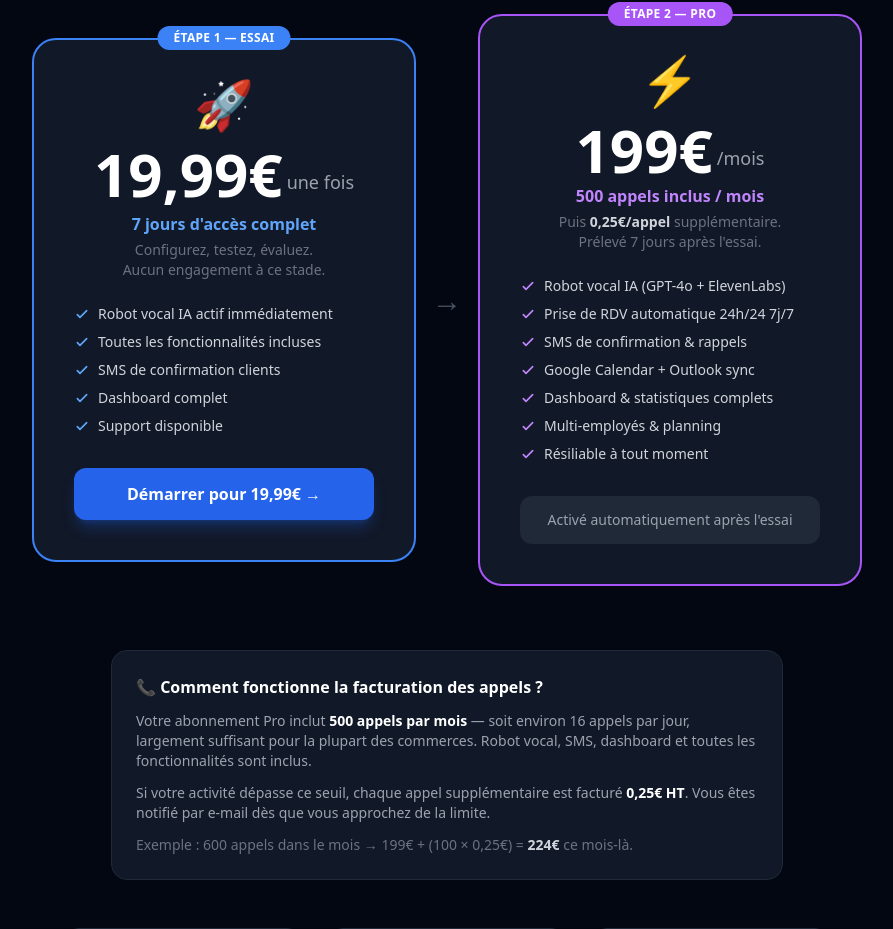
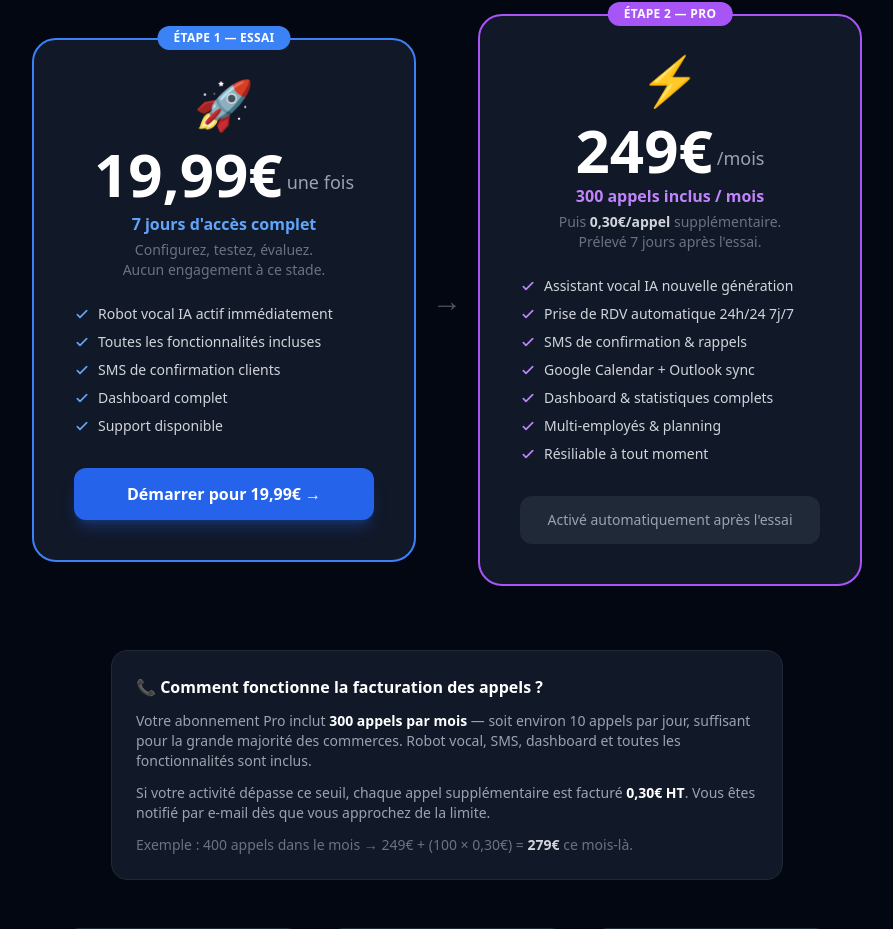
Before and after one commit to Thano02/assistantai, a FastAPI app: page /pricing in a window 1280 px wide. Shown: the part 302-1231 px from the top of the page, without its empty margins (193-1086 px from the left). Run offline with FastAPI, Linux system fonts and the light colour scheme; parts of the project's set-up code (start-up, migrations or seed data) failed here and were passed over; some libraries are stand-ins or nearby versions.

Commit message:
Update pricing: 249€/month, 300 calls included, 0.30€ overage
- pricing.html: 199€→249€, 500→300 calls, 0.25→0.30€, remove GPT-4o mention
- billing.html: 199€→249€
- cgv.html: all prices updated
- politique-confidentialite.html: replace OpenAI with ElevenLabs ConvAI + Anthropic
- superadmin.py: 500→300 included calls, 0.25→0.30 overage rate
- config.py: plan_prices 199→249

Co-Authored-By: Claude Sonnet 4.6 <noreply@anthropic.com>

```diff
--- a/config.py
+++ b/config.py
@@ -58,7 +58,7 @@ class Settings:
     admin_api_key: str = os.getenv("ADMIN_API_KEY", "")
 
     # ── Tarifs des plans ─────────────────────────────────────────────────────
-    plan_prices: dict = {"starter": 199.0, "pro": 199.0, "enterprise": 199.0}
+    plan_prices: dict = {"starter": 249.0, "pro": 249.0, "enterprise": 249.0}
 
     # ── Coûts API approximatifs (en EUR) ─────────────────────────────────────
     cost_gpt4o_input_per_1k: float = 0.0046     # ~$0.005 / 1k tokens
--- a/routers/superadmin.py
+++ b/routers/superadmin.py
@@ -85,9 +85,9 @@ def superadmin_business_detail(request: Request, bid: int, admin_id: int = Depen
             func.extract("year", UsageLog.created_at) == now.year,
         ).scalar() or 0
 
-        included_calls = 500
+        included_calls = 300
         overage_calls = max(0, monthly_calls - included_calls)
-        overage_eur = round(overage_calls * 0.25, 2)
+        overage_eur = round(overage_calls * 0.30, 2)
 
         return templates.TemplateResponse(
             "superadmin/business_detail.html",
--- a/templates/pricing.html
+++ b/templates/pricing.html
@@ -58,14 +58,14 @@
         </div>
         <div class="text-5xl mb-4">⚡</div>
         <div class="flex items-end justify-center gap-1 mb-1">
-          <span class="text-6xl font-extrabold text-white">199€</span>
+          <span class="text-6xl font-extrabold text-white">249€</span>
           <span class="text-gray-400 text-lg mb-2">/mois</span>
         </div>
-        <p class="text-purple-400 font-semibold mb-1">500 appels inclus / mois</p>
-        <p class="text-sm text-gray-500 mb-6">Puis <span class="text-gray-300 font-semibold">0,25€/appel</span> supplémentaire.<br>Prélevé 7 jours après l'essai.</p>
+        <p class="text-purple-400 font-semibold mb-1">300 appels inclus / mois</p>
+        <p class="text-sm text-gray-500 mb-6">Puis <span class="text-gray-300 font-semibold">0,30€/appel</span> supplémentaire.<br>Prélevé 7 jours après l'essai.</p>
         <ul class="space-y-2 text-left mb-8">
           {% for f in [
-            "Robot vocal IA (GPT-4o + ElevenLabs)",
+            "Assistant vocal IA nouvelle génération",
             "Prise de RDV automatique 24h/24 7j/7",
             "SMS de confirmation & rappels",
             "Google Calendar + Outlook sync",
@@ -92,13 +92,13 @@
     <div class="bg-gray-900 border border-gray-800 rounded-2xl p-6 max-w-2xl mx-auto mb-12 text-left">
       <h3 class="text-white font-semibold mb-3">📞 Comment fonctionne la facturation des appels ?</h3>
       <p class="text-sm text-gray-400 mb-3">
-        Votre abonnement Pro inclut <strong class="text-white">500 appels par mois</strong> — soit environ 16 appels par jour, largement suffisant pour la plupart des commerces. Robot vocal, SMS, dashboard et toutes les fonctionnalités sont inclus.
+        Votre abonnement Pro inclut <strong class="text-white">300 appels par mois</strong> — soit environ 10 appels par jour, suffisant pour la grande majorité des commerces. Robot vocal, SMS, dashboard et toutes les fonctionnalités sont inclus.
       </p>
       <p class="text-sm text-gray-400 mb-3">
-        Si votre activité dépasse ce seuil, chaque appel supplémentaire est facturé <strong class="text-white">0,25€ HT</strong>. Vous êtes notifié par e-mail dès que vous approchez de la limite.
+        Si votre activité dépasse ce seuil, chaque appel supplémentaire est facturé <strong class="text-white">0,30€ HT</strong>. Vous êtes notifié par e-mail dès que vous approchez de la limite.
       </p>
       <p class="text-sm text-gray-500">
-        Exemple : 600 appels dans le mois → 199€ + (100 × 0,25€) = <strong class="text-gray-300">224€</strong> ce mois-là.
+        Exemple : 400 appels dans le mois → 249€ + (100 × 0,30€) = <strong class="text-gray-300">279€</strong> ce mois-là.
       </p>
     </div>
 
```
Also changed, not shown: templates/billing.html (+5 -5 lines), templates/cgv.html (+5 -5 lines), templates/politique-confidentialite.html (+4 -4 lines).
